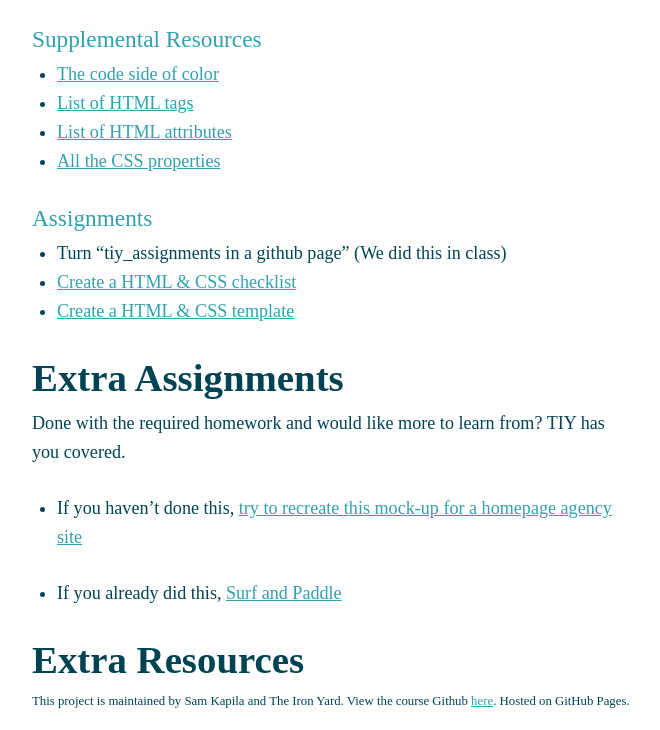
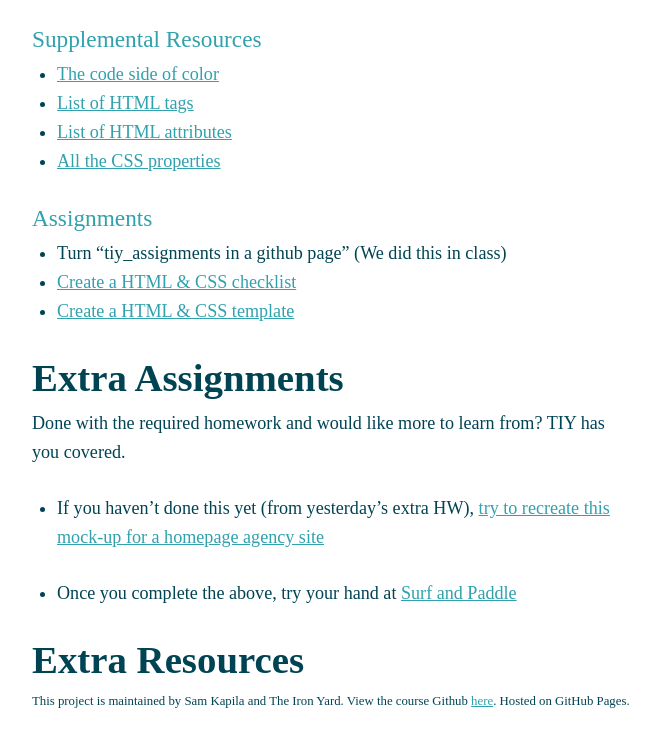
Before and after one commit to tiy-austin-wd-jan2015/tiy-austin-wd-jan2015.github.io, a plain HTML site: page _site/week2/07.html in a window 1280 px wide. Shown: the part 1134-1864 px from the top of the page, without its empty margins (368-1028 px from the left). Drawn offline with Linux system fonts and the light colour scheme; files whose address does not match are found by name.

Commit message:
typing hard

```diff
--- a/_site/week2/07.html
+++ b/_site/week2/07.html
@@ -106,10 +106,10 @@
 
 <ul>
   <li>
-    <p>If you haven’t done this, <a href="/assignments/06b.html">try to recreate this mock-up for a homepage agency site</a></p>
+    <p>If you haven’t done this yet (from yesterday’s extra HW), <a href="/assignments/06b.html">try to recreate this mock-up for a homepage agency site</a></p>
   </li>
   <li>
-    <p>If you already did this, <a href="/assignments/07d.html">Surf and Paddle</a></p>
+    <p>Once you complete the above, try your hand at <a href="/assignments/07c.html">Surf and Paddle</a></p>
   </li>
 </ul>
 
```
Also changed, not shown: 3 other files.
